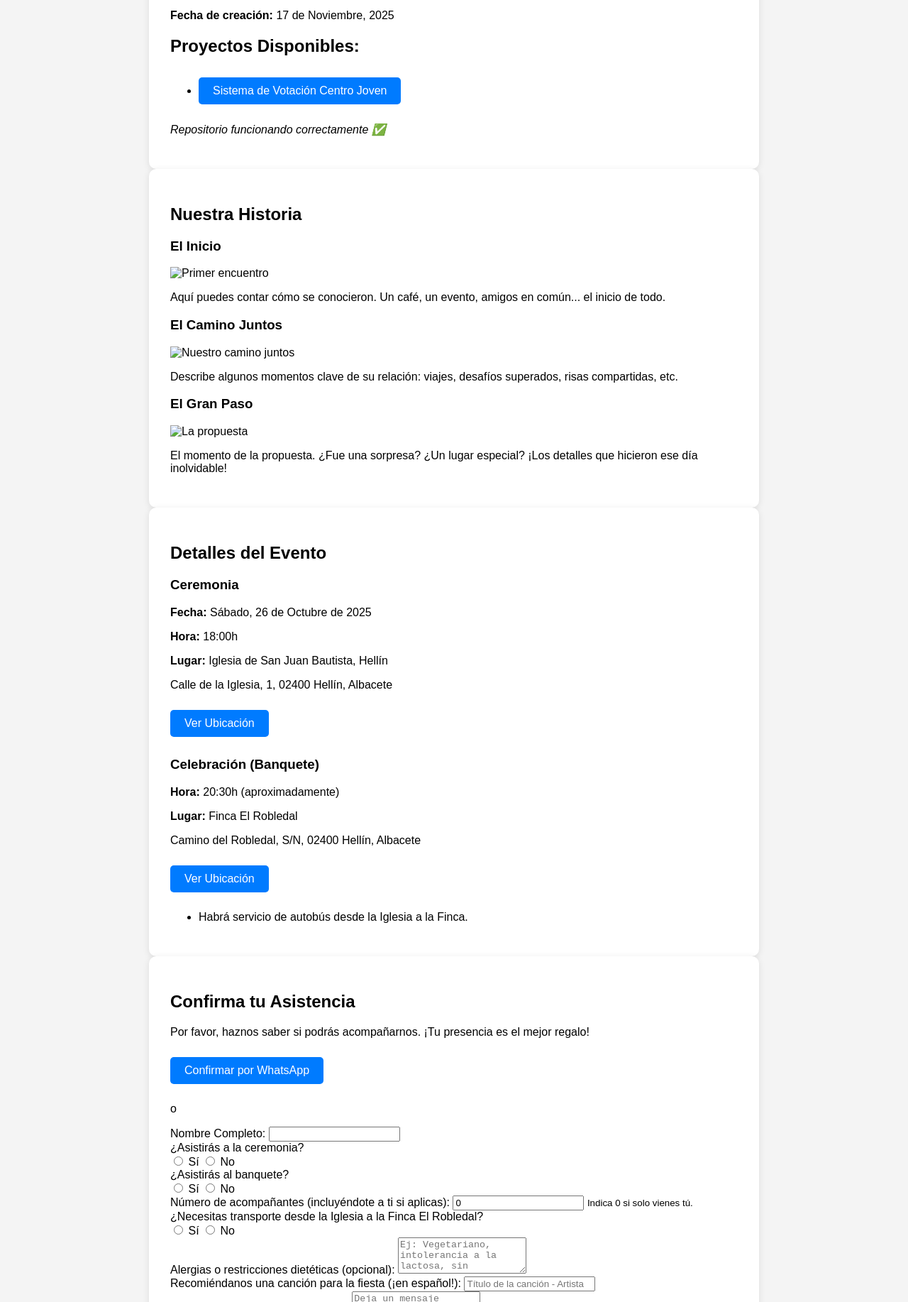
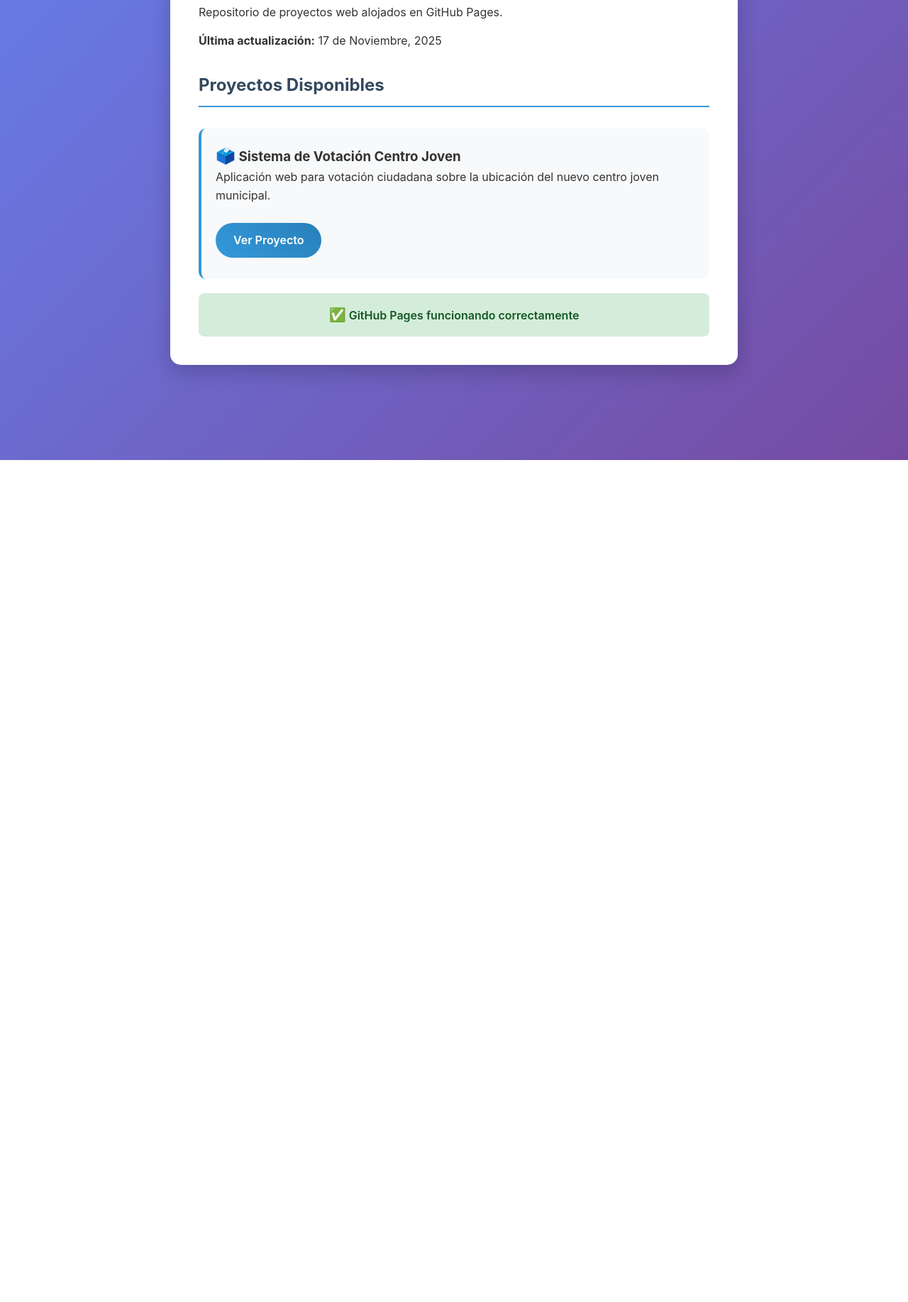
Before and after one commit to amr390/vota-por-tu-centro-joven, a plain HTML site: page index.html in a window 1280 px wide. Shown: the part 152-1986 px from the top of the page at 71% size. After the commit the page ends 800 px from the top, so only its background shows below. Drawn offline with Linux system fonts and the light colour scheme.

Commit message:
Fix: Corregir rutas CSS/JS y añadir estilos inline para GitHub Pages

```diff
--- a/index.html
+++ b/index.html
@@ -5,161 +5,92 @@
     <meta name="viewport" content="width=device-width, initial-scale=1.0">
     <title>Página de Prueba - GitHub Pages</title>
     <style>
-        body { font-family: Arial, sans-serif; margin: 0; padding: 20px; background: #f4f4f4; }
-        .container { max-width: 800px; margin: 0 auto; background: white; padding: 30px; border-radius: 10px; box-shadow: 0 2px 10px rgba(0,0,0,0.1); }
-        h1 { color: #333; text-align: center; }
-        .button { display: inline-block; background: #007bff; color: white; padding: 10px 20px; text-decoration: none; border-radius: 5px; margin: 10px 0; }
-        .button:hover { background: #0056b3; }
+        * { margin: 0; padding: 0; box-sizing: border-box; }
+        body {
+            font-family: -apple-system, BlinkMacSystemFont, 'Segoe UI', Roboto, sans-serif;
+            line-height: 1.6;
+            color: #333;
+            background: linear-gradient(135deg, #667eea 0%, #764ba2 100%);
+            min-height: 100vh;
+            padding: 20px;
+        }
+        .container {
+            max-width: 800px;
+            margin: 0 auto;
+            background: white;
+            padding: 40px;
+            border-radius: 15px;
+            box-shadow: 0 10px 30px rgba(0,0,0,0.2);
+        }
+        h1 {
+            color: #2c3e50;
+            text-align: center;
+            margin-bottom: 20px;
+            font-size: 2.5rem;
+        }
+        h2 {
+            color: #34495e;
+            margin: 30px 0 15px 0;
+            border-bottom: 2px solid #3498db;
+            padding-bottom: 10px;
+        }
+        p { margin-bottom: 15px; }
+        .button {
+            display: inline-block;
+            background: linear-gradient(45deg, #3498db, #2980b9);
+            color: white;
+            padding: 12px 25px;
+            text-decoration: none;
+            border-radius: 25px;
+            margin: 10px 10px 10px 0;
+            transition: all 0.3s ease;
+            font-weight: 600;
+        }
+        .button:hover {
+            transform: translateY(-2px);
+            box-shadow: 0 5px 15px rgba(52, 152, 219, 0.4);
+        }
+        .projects {
+            display: grid;
+            gap: 20px;
+            margin-top: 30px;
+        }
+        .project-card {
+            background: #f8f9fa;
+            padding: 20px;
+            border-radius: 10px;
+            border-left: 4px solid #3498db;
+        }
+        .status {
+            background: #d4edda;
+            color: #155724;
+            padding: 15px;
+            border-radius: 8px;
+            margin-top: 20px;
+            text-align: center;
+            font-weight: 600;
+        }
+        .emoji { font-size: 1.2em; }
     </style>
 </head>
 <body>
     <div class="container">
-        <h1>🚀 Página de Prueba</h1>
-        <p>Esta es una página web de prueba alojada en GitHub Pages.</p>
-        <p><strong>Fecha de creación:</strong> 17 de Noviembre, 2025</p>
+        <h1><span class="emoji">🚀</span> Proyectos Web</h1>
+        <p>Repositorio de proyectos web alojados en GitHub Pages.</p>
+        <p><strong>Última actualización:</strong> 17 de Noviembre, 2025</p>
 
-        <h2>Proyectos Disponibles:</h2>
-        <ul>
-            <li><a href="votacion_centro_joven.html" class="button">Sistema de Votación Centro Joven</a></li>
-        </ul>
+        <h2>Proyectos Disponibles</h2>
+        <div class="projects">
+            <div class="project-card">
+                <h3><span class="emoji">🗳️</span> Sistema de Votación Centro Joven</h3>
+                <p>Aplicación web para votación ciudadana sobre la ubicación del nuevo centro joven municipal.</p>
+                <a href="./votacion_centro_joven.html" class="button">Ver Proyecto</a>
+            </div>
+        </div>
 
-        <p><em>Repositorio funcionando correctamente ✅</em></p>
+        <div class="status">
+            <span class="emoji">✅</span> GitHub Pages funcionando correctamente
+        </div>
     </div>
 </body>
 </html>
-
-    <section id="nuestra-historia" class="section story-section">
-        <div class="container">
-            <h2>Nuestra Historia</h2>
-            <div class="story-grid">
-                <div class="story-item">
-                    <h3>El Inicio</h3>
-                    <img src="./images/story_meeting.jpg" alt="Primer encuentro" class="story-photo">
-                    <p>Aquí puedes contar cómo se conocieron. Un café, un evento, amigos en común... el inicio de todo.</p>
-                </div>
-                <div class="story-item">
-                    <h3>El Camino Juntos</h3>
-                    <img src="./images/story_journey.jpg" alt="Nuestro camino juntos" class="story-photo">
-                    <p>Describe algunos momentos clave de su relación: viajes, desafíos superados, risas compartidas, etc.</p>
-                </div>
-                <div class="story-item">
-                    <h3>El Gran Paso</h3>
-                    <img src="./images/story_proposal.jpg" alt="La propuesta" class="story-photo">
-                    <p>El momento de la propuesta. ¿Fue una sorpresa? ¿Un lugar especial? ¡Los detalles que hicieron ese día inolvidable!</p>
-                </div>
-            </div>
-        </div>
-    </section>
-
-    <section id="detalles-evento" class="section details-section">
-        <div class="container">
-            <h2>Detalles del Evento</h2>
-
-            <div class="detail-item">
-                <h3><i class="fas fa-church icon"></i> Ceremonia</h3>
-                <p><strong>Fecha:</strong> Sábado, 26 de Octubre de 2025</p>
-                <p><strong>Hora:</strong> 18:00h</p>
-                <p><strong>Lugar:</strong> Iglesia de San Juan Bautista, Hellín</p>
-                <p>Calle de la Iglesia, 1, 02400 Hellín, Albacete</p>
-                <p><a href="https://maps.app.goo.gl/g6g1mGqH4W5nK7dNA" target="_blank" class="button button-small"><i class="fas fa-map-marker-alt"></i> Ver Ubicación</a></p>
-            </div>
-
-            <div class="detail-item">
-                <h3><i class="fas fa-glass-cheers icon"></i> Celebración (Banquete)</h3>
-                <p><strong>Hora:</strong> 20:30h (aproximadamente)</p>
-                <p><strong>Lugar:</strong> Finca El Robledal</p>
-                <p>Camino del Robledal, S/N, 02400 Hellín, Albacete</p>
-                <p><a href="https://maps.app.goo.gl/h2pQ4Z6sV8dE5XwW9" target="_blank" class="button button-small"><i class="fas fa-map-marker-alt"></i> Ver Ubicación</a></p>
-                <ul>
-                    <li><i class="fas fa-info-circle"></i> Habrá servicio de autobús desde la Iglesia a la Finca.</li>
-                </ul>
-            </div>
-
-        </div>
-    </section>
-
-    <section id="confirmacion" class="section rsvp-section">
-        <div class="container">
-            <h2>Confirma tu Asistencia</h2>
-            <p>Por favor, haznos saber si podrás acompañarnos. ¡Tu presencia es el mejor regalo!</p>
-
-            <div class="rsvp-options">
-                <a href="https://wa.me/XXXXXXXXXXX?text=Hola!%20Me%20gustar%C3%ADa%20confirmar%20mi%20asistencia%20a%20vuestra%20boda." class="button whatsapp-button" target="_blank">
-                    <i class="fab fa-whatsapp"></i> Confirmar por WhatsApp
-                </a>
-                <p class="or-text">o</p>
-            </div>
-
-            <div class="rsvp-form">
-                <form id="rsvp-form-custom" action="TU_WEB_APP_URL_AQUI" method="POST">
-                    <div class="form-group">
-                        <label for="nombrecompleto">Nombre Completo:</label>
-                        <input type="text" id="nombrecompleto" name="nombrecompleto" required>
-                    </div>
-
-                    <div class="form-group radio-group">
-                        <label>¿Asistirás a la ceremonia?</label>
-                        <div>
-                            <input type="radio" id="ceremonia-si" name="asistenciaceremonia" value="Sí" required>
-                            <label for="ceremonia-si">Sí</label>
-                            <input type="radio" id="ceremonia-no" name="asistenciaceremonia" value="No">
-                            <label for="ceremonia-no">No</label>
-                        </div>
-                    </div>
-
-                    <div class="form-group radio-group">
-                        <label>¿Asistirás al banquete?</label>
-                        <div>
-                            <input type="radio" id="banquete-si" name="asistenciabanquete" value="Sí" required>
-                            <label for="banquete-si">Sí</label>
-                            <input type="radio" id="banquete-no" name="asistenciabanquete" value="No">
-                            <label for="banquete-no">No</label>
-                        </div>
-                    </div>
-
-                    <div class="form-group">
-                        <label for="numacompanantes">Número de acompañantes (incluyéndote a ti si aplicas):</label>
-                        <input type="number" id="numacompanantes" name="numacompanantes" min="0" value="0" required>
-                        <small>Indica 0 si solo vienes tú.</small>
-                    </div>
-
-                    <div class="form-group radio-group">
-                        <label for="necesitatransporte">¿Necesitas transporte desde la Iglesia a la Finca El Robledal?</label>
-                        <div>
-                            <input type="radio" id="transporte-si" name="necesitatransporte" value="Sí" required>
-                            <label for="transporte-si">Sí</label>
-                            <input type="radio" id="transporte-no" name="necesitatransporte" value="No">
-                            <label for="transporte-no">No</label>
-                        </div>
-                    </div>
-
-                    <div class="form-group">
-                        <label for="alergias">Alergias o restricciones dietéticas (opcional):</label>
-                        <textarea id="alergias" name="alergias" rows="3" placeholder="Ej: Vegetariano, intolerancia a la lactosa, sin gluten..."></textarea>
-                    </div>
-
-                    <div class="form-group">
-                        <label for="cancion">Recomiéndanos una canción para la fiesta (¡en español!):</label>
-                        <input type="text" id="cancion" name="cancion" placeholder="Título de la canción - Artista">
-                    </div>
-
-                    <div class="form-group">
-                        <label for="mensaje">Mensaje para los novios (opcional):</label>
-                        <textarea id="mensaje" name="mensaje" rows="5" placeholder="Deja un mensaje bonito para los novios..."></textarea>
-                    </div>
-
-                    <button type="submit" class="button">Enviar Confirmación</button>
-                    <p id="form-message" class="form-message"></p>
-                </form>
-            </div>
-            <p class="final-message">¡Esperamos celebrar contigo!</p>
-        </div>
-    </section>
-
-    <footer>
-        <p>&copy; [Año] [Nombre Novios]. Todos los derechos reservados.</p>
-    </footer>
-
-    <script src="script.js"></script>
-</body>
-</html>
```
Also changed, not shown: votacion_centro_joven.html (+2 -2 lines), images/placeholder.svg (added).
